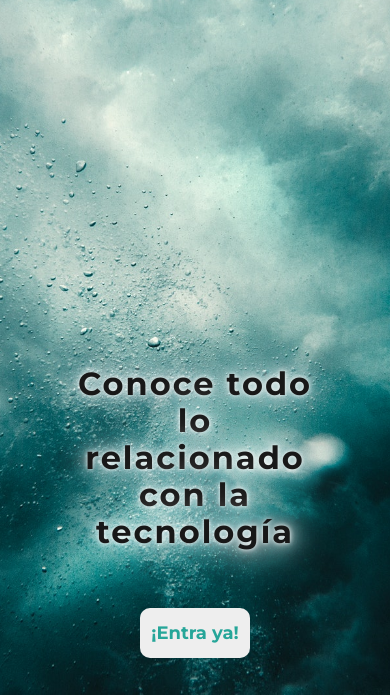
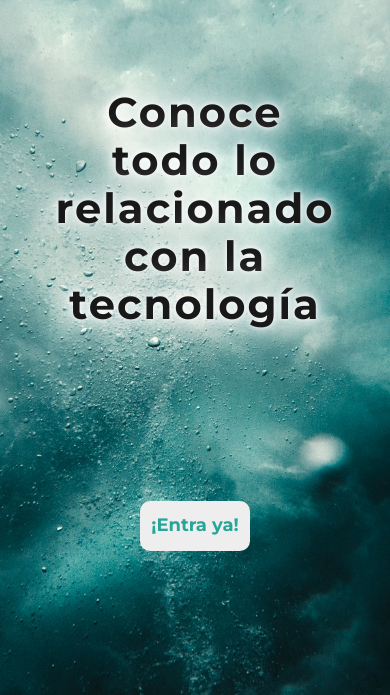
Before and after one commit to ValenciaJCamilo/Blogpost, a plain HTML site: page index.html in a window 390 px wide. Shown: the part 149-844 px from the top of the page. Drawn offline with nearby package versions, Linux system fonts and the light colour scheme.

Commit message:
Update media-queries.css

```diff
--- a/css/media-queries.css
+++ b/css/media-queries.css
@@ -50,18 +50,10 @@
     }
 
     .home-main-text{
-        font-size: 2rem;
-        text-align: center;
+        font-size: 2.6rem;
     }
-
     .home-main section{
-        display: grid;
-        grid-column: 2;
-        justify-items: center;
+        height: 90%;
         margin-top: auto;
     }
-    .home-main{
-        background-size: cover;
-    }
-
 }
```
